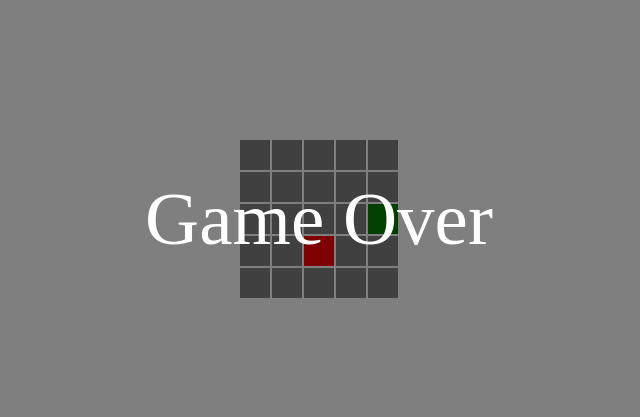
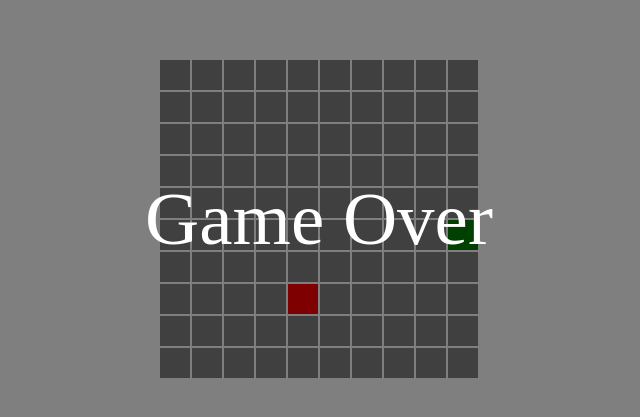
Before and after one commit to Imenatrix/cobrinha, a SvelteKit app: page / in a window 1280 px wide. Shown: the part 181-598 px from the top of the page, without its empty margins (321-961 px from the left). Built offline with nearby package versions, Linux system fonts and the light colour scheme.

Commit message:
Prohibits snake from bumping on its body

```diff
--- a/src/routes/+page.svelte
+++ b/src/routes/+page.svelte
@@ -2,8 +2,8 @@
     import Block from '$lib/components/block.svelte'
     import { onDestroy, onMount } from 'svelte';
 
-    const WIDTH = 5
-    const HEIGHT = 5
+    const WIDTH = 10
+    const HEIGHT = 10
 
     let gameOver = false
 
@@ -43,11 +43,15 @@
     let gameLoop = setInterval(() => {
         let head = body.at(-1)!
 
+        const newX = head.x + movement.x
+        const newY = head.y + movement.y
+
         if (
-            head.x + movement.x >= 0 &&
-            head.y + movement.y >= 0 &&
-            head.x + movement.x <= WIDTH - 1 &&
-            head.y + movement.y <= HEIGHT - 1
+            newX >= 0 &&
+            newY >= 0 &&
+            newX <= WIDTH - 1 &&
+            newY <= HEIGHT - 1 &&
+            !isOnBody(newX, newY)
         ) {
             body.push({
                 x : head.x + movement.x,
```
